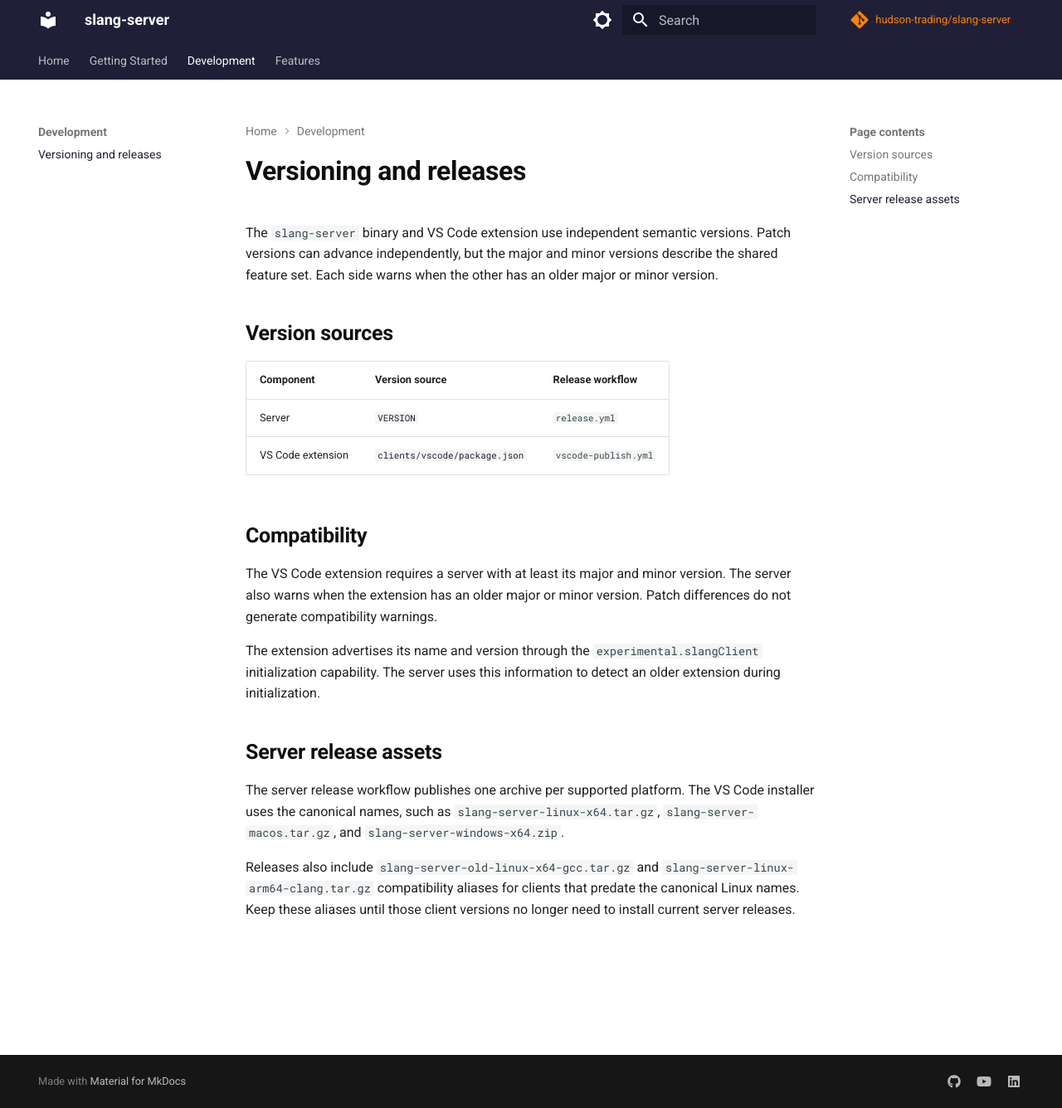
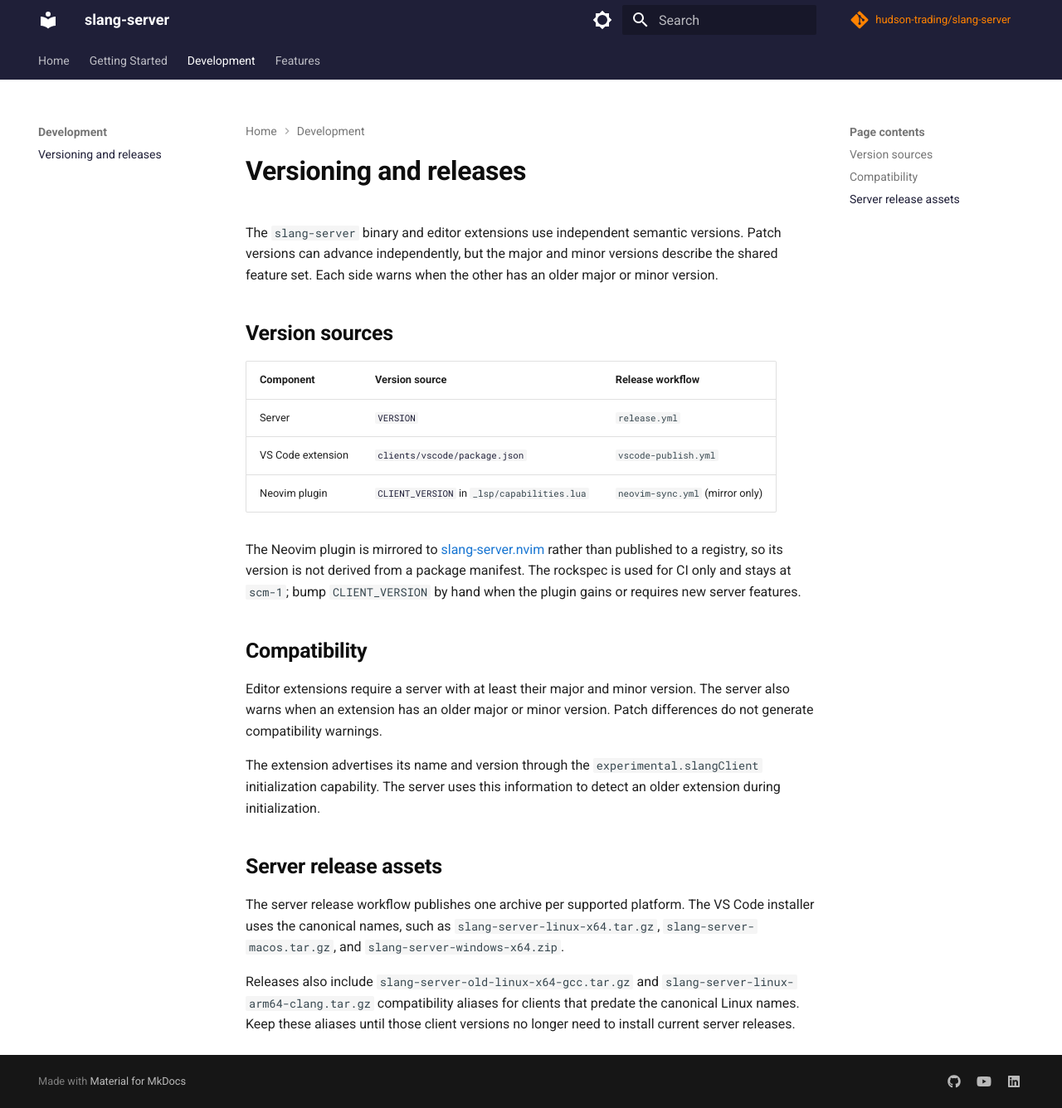
Before and after one commit to hudson-trading/slang-server, an MkDocs documentation site: the page built from docs/development/versioning.md, in a window 1280 px wide and 1336 px high. Shown: the whole window at 83% size. Built offline with MkDocs 1.6.1 and Material for MkDocs 9.7.7, drawn with Linux system fonts in a browser that asks for light colours; comment, search, counter and statistics services are not loaded.

Commit message:
neovim: versioning.md checks (#531)
Mirror `slangClient` from vscode extension and associated checks.

```diff
--- a/docs/development/versioning.md
+++ b/docs/development/versioning.md
@@ -1,6 +1,6 @@
 # Versioning and releases
 
-The `slang-server` binary and VS Code extension use independent semantic
+The `slang-server` binary and editor extensions use independent semantic
 versions. Patch versions can advance independently, but the major and minor
 versions describe the shared feature set. Each side warns when the other has an
 older major or minor version.
@@ -11,12 +11,19 @@
 | --- | --- | --- |
 | Server | [`VERSION`](https://github.com/hudson-trading/slang-server/blob/main/VERSION) | `release.yml` |
 | VS Code extension | [`clients/vscode/package.json`](https://github.com/hudson-trading/slang-server/blob/main/clients/vscode/package.json) | `vscode-publish.yml` |
+| Neovim plugin | [`CLIENT_VERSION`](https://github.com/hudson-trading/slang-server/blob/main/clients/neovim/lua/slang-server/_lsp/capabilities.lua) in `_lsp/capabilities.lua` | `neovim-sync.yml` (mirror only) |
+
+The Neovim plugin is mirrored to
+[slang-server.nvim](https://github.com/hudson-trading/slang-server.nvim) rather
+than published to a registry, so its version is not derived from a package
+manifest. The rockspec is used for CI only and stays at `scm-1`; bump
+`CLIENT_VERSION` by hand when the plugin gains or requires new server features.
 
 ## Compatibility
 
-The VS Code extension requires a server with at least its major and minor
-version. The server also warns when the extension has an older major or minor
-version. Patch differences do not generate compatibility warnings.
+Editor extensions require a server with at least their major and minor version.
+The server also warns when an extension has an older major or minor version.
+Patch differences do not generate compatibility warnings.
 
 The extension advertises its name and version through the
 `experimental.slangClient` initialization capability. The server uses this
```
Also changed, not shown: 5 other files.
